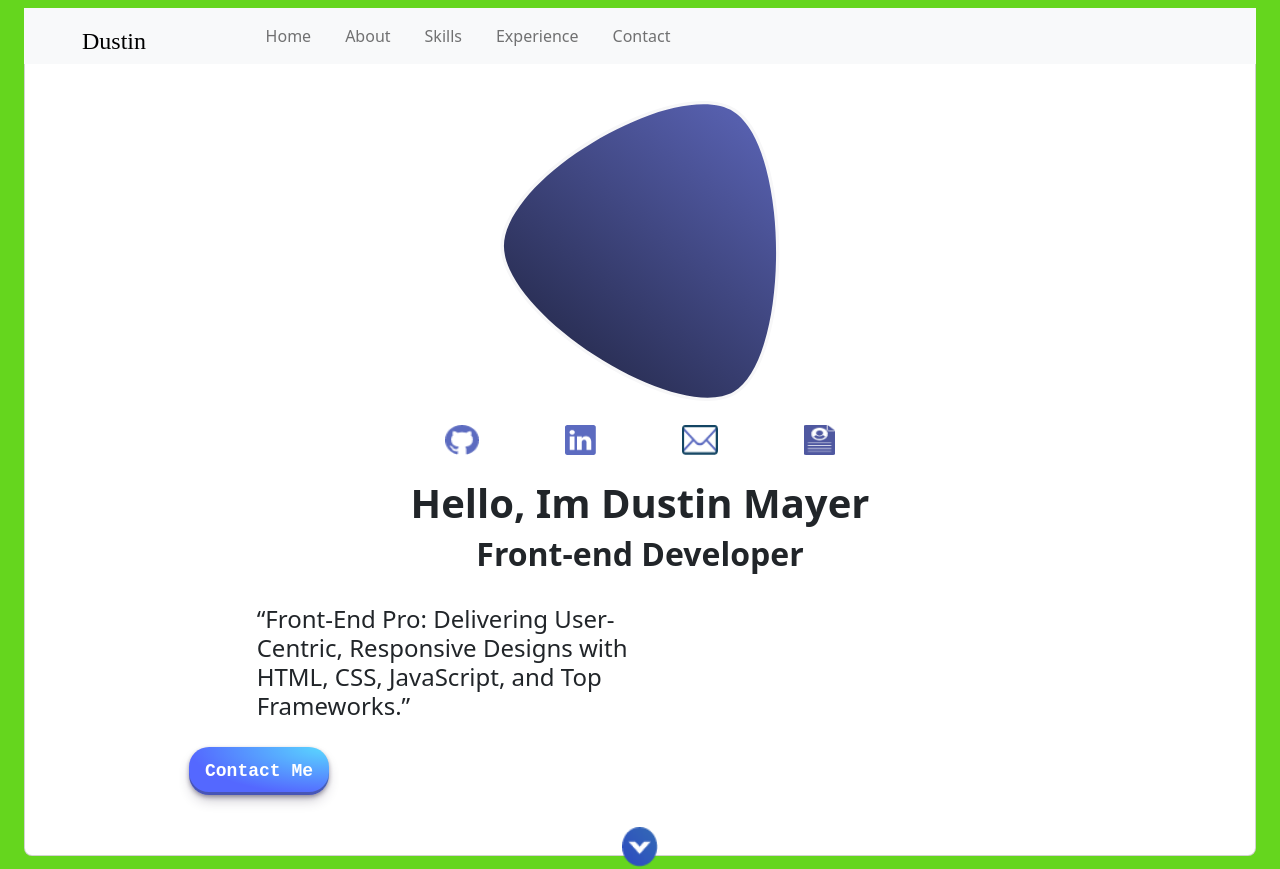
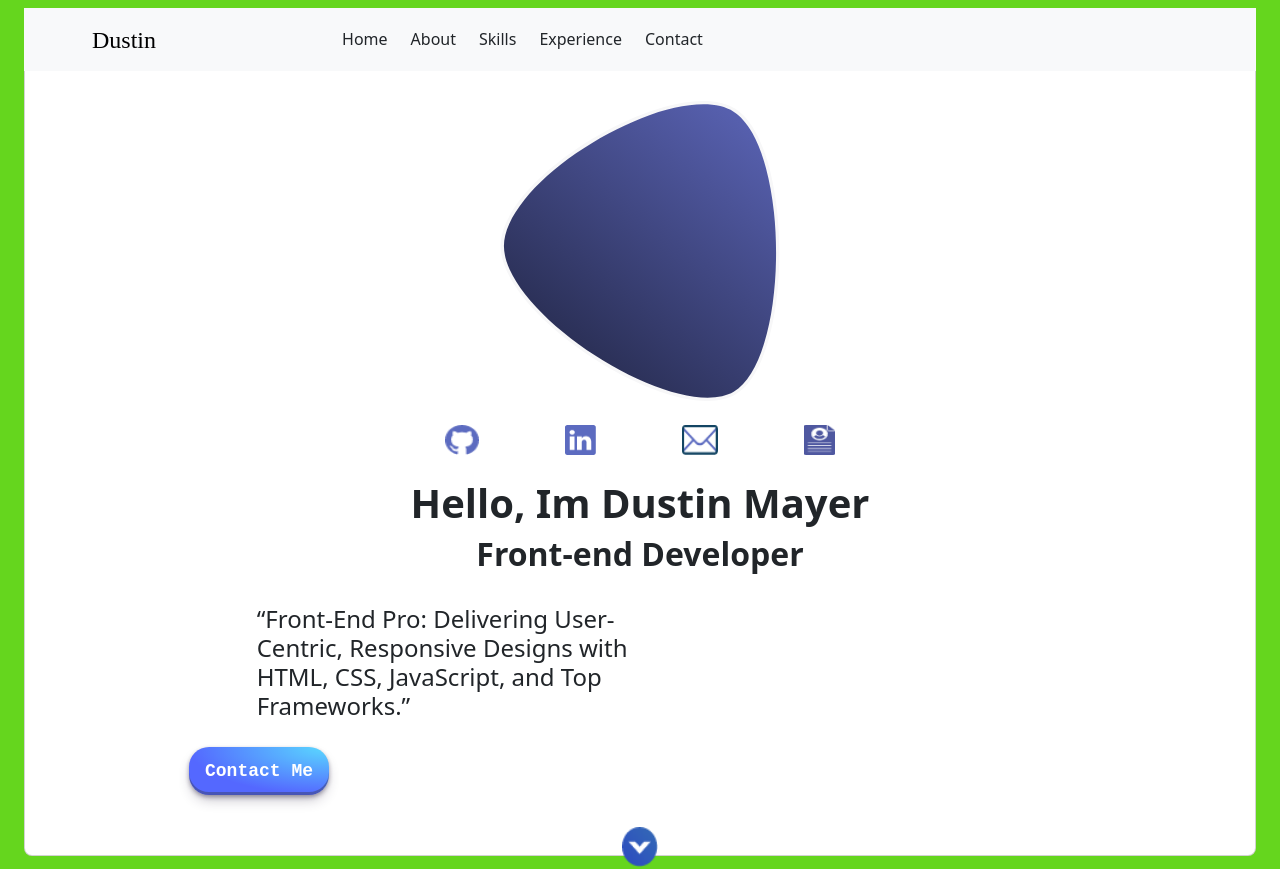
Before and after one commit to maye0085/portfolio, a React (Create React App) app: page / in a window 1280 px wide. Shown: the top 869 px of the page. Built offline with nearby package versions, Linux system fonts and the light colour scheme.

Commit message:
nav bar style changes

```diff
--- a/src/App.css
+++ b/src/App.css
@@ -25,6 +25,26 @@
   margin-left: 10%;
 }
 
+.hoverClass{
+  display: flex;
+  flex-direction: row;
+}
+
+.hoverClass img{
+  visibility:hidden;
+}
+.hoverClass:hover img {
+ visibility:visible;
+}
+
+.floatingIcon{
+  width: 20px;
+  height: 20px;
+  margin-top: 4px;
+  position: relative;
+  left: 8px;
+}
+
 .testT {
   width: 100%;
   padding-right: 8.7%;
@@ -46,6 +66,12 @@
 
 .cardAbout {
   /* height: 500px; */
+}
+
+.navBarStyle{
+  width: auto;
+  display: flex;
+  justify-content: space-between;
 }
 
 .button-29 {
@@ -118,10 +144,10 @@
     color: black;
     font-size: 24px;
     margin-left: 10px;
+    position: relative;
+    right: 5%x;
+    margin-right: 10%;
 
-    margin: 0px;
-    margin-right: 10%;
-    margin-left: 0px;
   }
 
   .testT {
@@ -142,9 +168,12 @@
   }
 
   .floatingIcon{
-    width: 18 px;
-    height: 18px;
-    margin-top: 11px;
+    width: 15px;
+    height: 15px;
+   position: relative;
+   top: 2px;
+   left: 2px;
+   margin-right: 8px
   }
 
 
@@ -160,6 +189,13 @@
 
   .contactButton {
     margin-left: 10%;
+  }
+
+  .navBarStyle{
+    width: auto;
+    position: relative;
+    right: -8%
+
   }
 }
 
--- a/src/App.js
+++ b/src/App.js
@@ -23,14 +23,14 @@ import android3 from "./assets/Android3.png";
 function App() {
   return (
     <div className="webBackground">
-      <div className=" p-4">
-        <div class="fixed-top mx-4  mt-2 row ">
-          <Navbar bg="light" expand="sm">
-            <Container>
+      <div className=" p-4 ">
+        <div class="fixed-top mx-4  mt-2 row navBarStyle  ">
+          <Navbar  bg="light" expand="sm">
+            <Container class="navBarStyle" >
               <h2 class="dustinHeader font-family-Didot ">Dustin</h2>
               <Navbar.Toggle aria-controls="basic-navbar-nav" />
-              <Navbar.Collapse id="basic-navbar-nav ">
-                <Nav className=" sticky-top  ">
+              <Navbar.Collapse   id="basic-navbar-nav ">
+                <Nav class="navBarStyle" className=" sticky-top  ">
                   <div class="hoverClass">
                     <Nav.Link href="#link">Home</Nav.Link>
                     <img class="floatingIcon" alt="test" src={GithubHome} />
```
